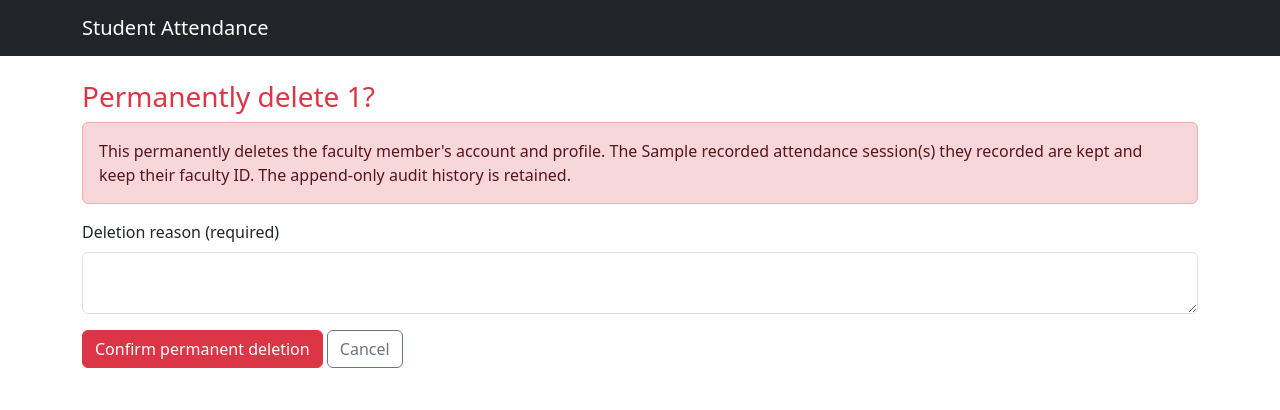
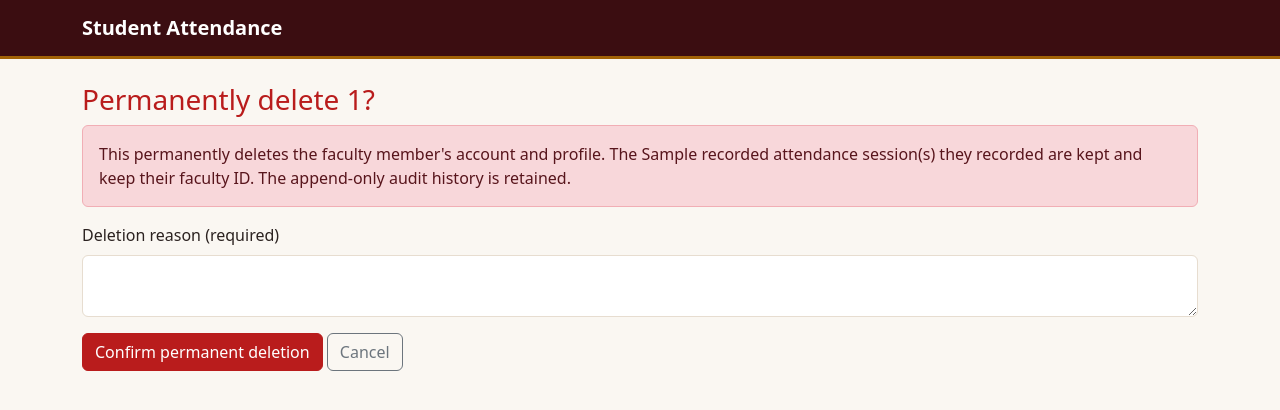
Before and after one commit to Harsha-Kamaraj/Student-Attendance-Management-System, a Django app: template templates/academics/faculty_confirm_delete.html in a window 1280 px wide. Shown: the top 410 px of the page. Run offline with Django 5.2, Linux system fonts and the light colour scheme; the template is opened without the code that fills it: most values are stand-ins (such as "Sample title", 1, 10 or a date in 2020); some libraries are stand-ins or nearby versions.

Commit message:
Apply the Maroon + Sand colour theme
Adds static/css/theme.css over the local Bootstrap stylesheet: a dark
maroon navbar with a gold underline, maroon buttons, links and focus
states, a sand page background behind white cards, lists, tables and
inputs, and sand table headers. Present, Absent and below-threshold keep
their own green, red and amber so status never depends on the brand
colour. All text pairs meet WCAG AA contrast.

```diff
--- /dev/null
+++ b/static/css/theme.css
@@ -0,0 +1,151 @@
+/*
+ * Maroon + Sand colour theme, layered over the local Bootstrap 5.3 stylesheet.
+ *
+ * Present (green), Absent (red) and below-threshold (amber) keep their own
+ * colours so attendance status never depends on the brand colour. All text
+ * pairs meet WCAG AA (4.5:1) contrast.
+ */
+
+:root {
+  --sam-nav: #3b0d11;
+  --sam-primary: #8b1e2d;
+  --sam-primary-hover: #701824;
+  --sam-primary-active: #5e141e;
+  --sam-accent: #a16207;
+  --sam-page: #faf7f2;
+  --sam-soft: #f2e8da;
+  --sam-border: #e7ddd0;
+  --sam-text: #2b2220;
+  --sam-present: #15803d;
+  --sam-absent: #b91c1c;
+  --sam-warn: #b45309;
+
+  --bs-primary: var(--sam-primary);
+  --bs-primary-rgb: 139, 30, 45;
+  --bs-primary-text-emphasis: var(--sam-primary-active);
+  --bs-primary-bg-subtle: #f6e3e5;
+  --bs-primary-border-subtle: #e3b7bd;
+  --bs-success: var(--sam-present);
+  --bs-success-rgb: 21, 128, 61;
+  --bs-danger: var(--sam-absent);
+  --bs-danger-rgb: 185, 28, 28;
+  --bs-body-color: var(--sam-text);
+  --bs-body-color-rgb: 43, 34, 32;
+  --bs-border-color: var(--sam-border);
+  --bs-link-color: var(--sam-primary);
+  --bs-link-color-rgb: 139, 30, 45;
+  --bs-link-hover-color: var(--sam-primary-hover);
+  --bs-link-hover-color-rgb: 112, 24, 36;
+  --bs-focus-ring-color: rgba(139, 30, 45, 0.25);
+}
+
+/* Sand page behind white cards, tables, lists and inputs. */
+body {
+  background-color: var(--sam-page);
+  accent-color: var(--sam-primary);
+}
+
+.app-navbar {
+  background-color: var(--sam-nav);
+  border-bottom: 3px solid var(--sam-accent);
+}
+
+.app-navbar .navbar-brand {
+  font-weight: 600;
+}
+
+.app-navbar .navbar-text {
+  color: rgba(255, 255, 255, 0.75);
+}
+
+/* Buttons */
+.btn-primary {
+  --bs-btn-bg: var(--sam-primary);
+  --bs-btn-border-color: var(--sam-primary);
+  --bs-btn-hover-bg: var(--sam-primary-hover);
+  --bs-btn-hover-border-color: var(--sam-primary-hover);
+  --bs-btn-active-bg: var(--sam-primary-active);
+  --bs-btn-active-border-color: var(--sam-primary-active);
+  --bs-btn-disabled-bg: var(--sam-primary);
+  --bs-btn-disabled-border-color: var(--sam-primary);
+  --bs-btn-focus-shadow-rgb: 139, 30, 45;
+}
+
+.btn-outline-primary {
+  --bs-btn-color: var(--sam-primary);
+  --bs-btn-border-color: var(--sam-primary);
+  --bs-btn-hover-bg: var(--sam-primary);
+  --bs-btn-hover-border-color: var(--sam-primary);
+  --bs-btn-active-bg: var(--sam-primary-hover);
+  --bs-btn-active-border-color: var(--sam-primary-hover);
+  --bs-btn-disabled-color: var(--sam-primary);
+  --bs-btn-disabled-border-color: var(--sam-primary);
+  --bs-btn-focus-shadow-rgb: 139, 30, 45;
+}
+
+.btn-success {
+  --bs-btn-bg: var(--sam-present);
+  --bs-btn-border-color: var(--sam-present);
+  --bs-btn-hover-bg: #116632;
+  --bs-btn-hover-border-color: #116632;
+  --bs-btn-active-bg: #0e5229;
+  --bs-btn-active-border-color: #0e5229;
+  --bs-btn-focus-shadow-rgb: 21, 128, 61;
+}
+
+.btn-danger {
+  --bs-btn-bg: var(--sam-absent);
+  --bs-btn-border-color: var(--sam-absent);
+  --bs-btn-hover-bg: #991818;
+  --bs-btn-hover-border-color: #991818;
+  --bs-btn-active-bg: #7f1414;
+  --bs-btn-active-border-color: #7f1414;
+  --bs-btn-focus-shadow-rgb: 185, 28, 28;
+}
+
+.btn-outline-danger {
+  --bs-btn-color: var(--sam-absent);
+  --bs-btn-border-color: var(--sam-absent);
+  --bs-btn-hover-bg: var(--sam-absent);
+  --bs-btn-hover-border-color: var(--sam-absent);
+  --bs-btn-active-bg: #991818;
+  --bs-btn-active-border-color: #991818;
+  --bs-btn-focus-shadow-rgb: 185, 28, 28;
+}
+
+/* Form focus and checked states follow the brand colour. */
+.form-control:focus,
+.form-select:focus,
+.form-check-input:focus {
+  border-color: #c7808a;
+  box-shadow: 0 0 0 0.25rem var(--bs-focus-ring-color);
+}
+
+.form-check-input:checked {
+  background-color: var(--sam-primary);
+  border-color: var(--sam-primary);
+}
+
+/* Cards and lists sit on the sand page as white panels. */
+.card {
+  border-color: var(--sam-border);
+  box-shadow: 0 1px 2px rgba(43, 34, 32, 0.05), 0 2px 8px rgba(43, 34, 32, 0.04);
+}
+
+.list-group {
+  --bs-list-group-border-color: var(--sam-border);
+  --bs-list-group-action-hover-bg: #fbf5ee;
+  --bs-list-group-action-active-bg: var(--sam-soft);
+}
+
+/* Tables */
+.table {
+  --bs-table-striped-bg: rgba(161, 98, 7, 0.05);
+  --bs-table-hover-bg: rgba(139, 30, 45, 0.05);
+  border-color: var(--sam-border);
+}
+
+.table > thead th {
+  background-color: var(--sam-soft);
+  color: var(--sam-text);
+}
--- a/templates/base.html
+++ b/templates/base.html
@@ -6,6 +6,7 @@
   <meta name="viewport" content="width=device-width, initial-scale=1">
   <title>{% block title %}Student Attendance Management System{% endblock %}</title>
   <link rel="stylesheet" href="{% static 'css/bootstrap.min.css' %}">
+  <link rel="stylesheet" href="{% static 'css/theme.css' %}">
   <style>
     /* Keep the navbar usable on narrow screens. */
     .navbar-content {
@@ -52,7 +53,7 @@
     }
 
     .table-responsive:focus-visible {
-      outline: 2px solid #0d6efd;
+      outline: 2px solid var(--bs-primary);
       outline-offset: 2px;
     }
 
@@ -79,7 +80,7 @@
   <script src="{% static 'js/tables.js' %}" defer></script>
 </head>
 <body>
-  <nav class="navbar navbar-dark bg-dark">
+  <nav class="navbar navbar-dark app-navbar">
     <div class="container navbar-content">
       <a class="navbar-brand" href="{% if user.is_authenticated %}{% url 'dashboard' %}{% else %}{% url 'home' %}{% endif %}">
         Student Attendance
```
